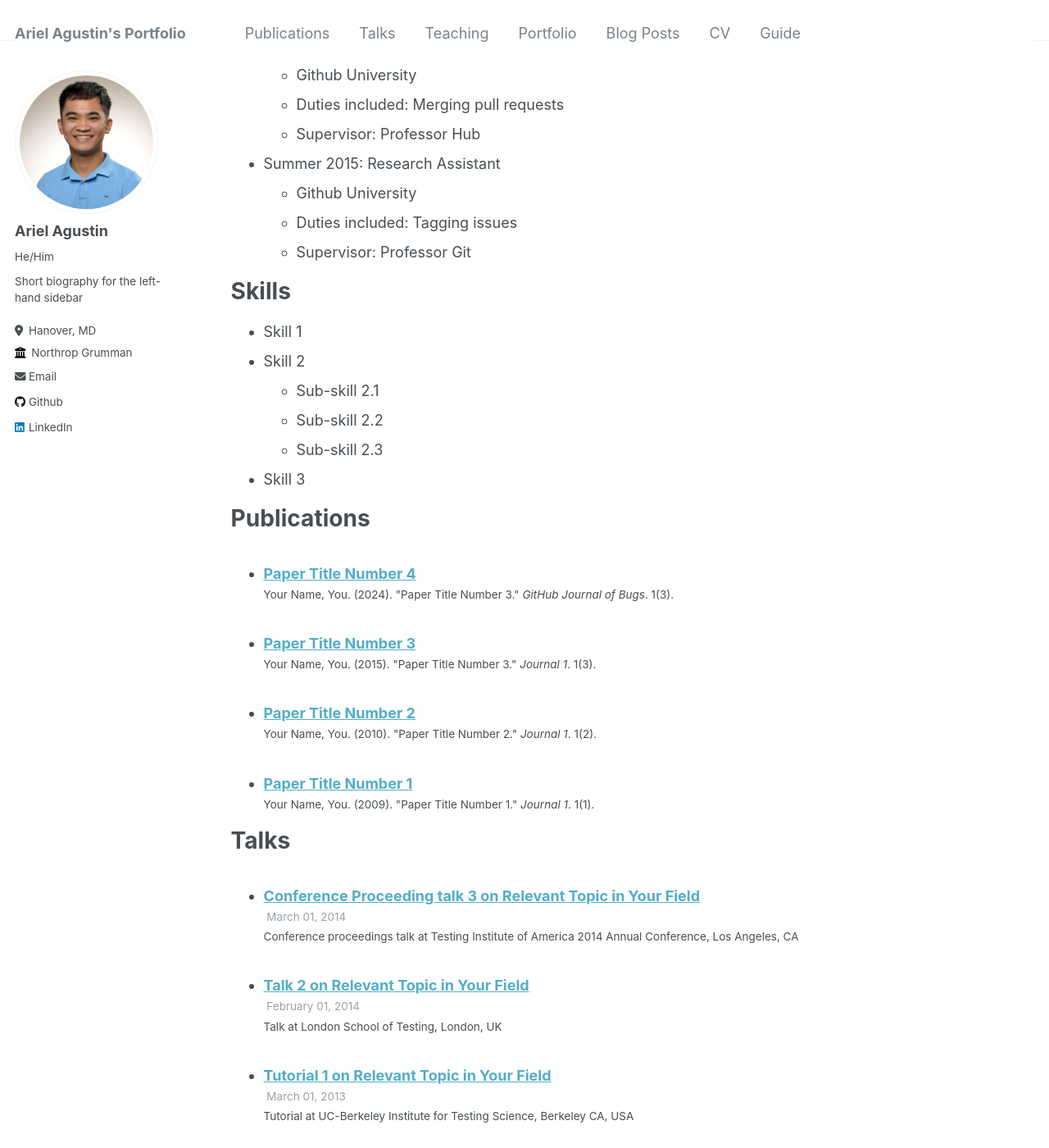
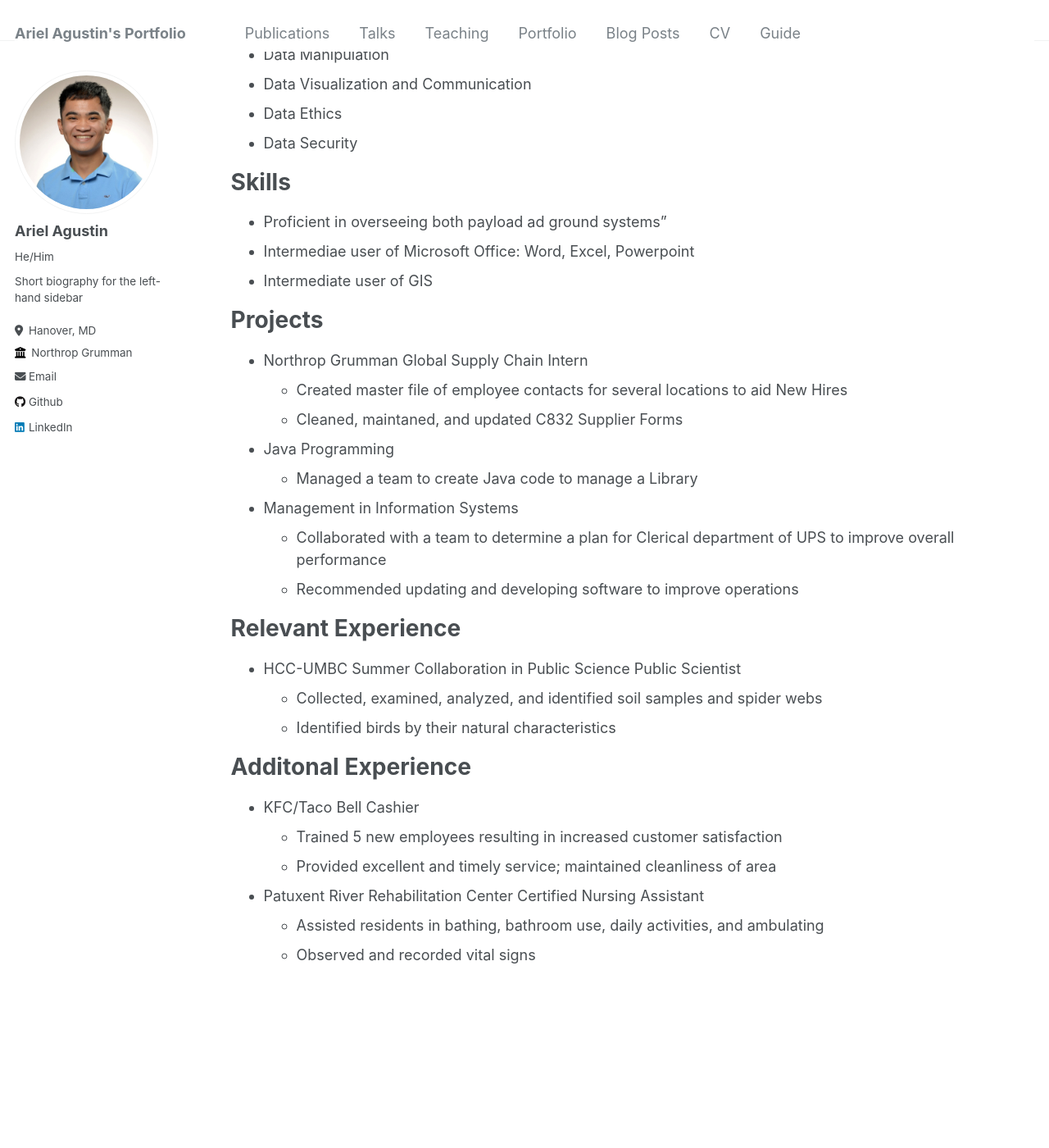
Before and after one commit to Ariel-Agustin/Ariel-Agustin.github.io, a Jekyll site: the page built from _pages/cv.md, in a window 1280 px wide and 1400 px high, scrolled down 465 px. Shown: the whole window at 82% size. Built offline with Jekyll 4.4.1, drawn with Linux system fonts in a browser that asks for light colours; some of the changed text lies outside the part shown.

Commit message:
Update cv.md

```diff
--- a/_pages/cv.md
+++ b/_pages/cv.md
@@ -12,54 +12,54 @@ redirect_from:
 Education
 ======
 * B.A. in Geography & Environmental Studies , University of Maryland Baltimore County, 2024 (expected)
-* A.A. in General Studies, Howard Community College, 2021
-*
+* A.A. in General Studies, Howard Community College, 2022
 
-Work experience
+Honors
 ======
-* Spring 2024: Academic Pages Collaborator
+* UMBC Dean's List, Spring 20
 
-  * Github University
-  * Duties includes: Updates and improvements to template
-  * Supervisor: The Users
-
-* Fall 2015: Research Assistant
-  * Github University
-  * Duties included: Merging pull requests
-  * Supervisor: Professor Hub
-
-* Summer 2015: Research Assistant
-  * Github University
-  * Duties included: Tagging issues
-  * Supervisor: Professor Git
+Certifications
+======
+* Digital Tech Credential: Generalist (Greater Washington Partnership)
+* The Role of Data and Analytics
+* Probability and Descriptive and Inferential Statistics
+* Data Manipulation
+* Data Visualization and Communication
+* Data Ethics
+* Data Security
 
 Skills
 ======
-* Skill 1
-* Skill 2
-  * Sub-skill 2.1
-  * Sub-skill 2.2
-  * Sub-skill 2.3
-* Skill 3
+* Proficient in overseeing both payload ad ground systems"
+* Intermediae user of Microsoft Office: Word, Excel, Powerpoint
+* Intermediate user of GIS
 
-Publications
+Projects
 ======
-  <ul>{% for post in site.publications reversed %}
-    {% include archive-single-cv.html %}
-  {% endfor %}</ul>
+* Northrop Grumman
+Global Supply Chain Intern
+  * Created master file of employee contacts for several locations to aid New Hires
+  * Cleaned, maintaned, and updated C832 Supplier Forms
+* Java Programming
+  * Managed a team to create Java code to manage a Library
+* Management in Information Systems
+  * Collaborated with a team to determine a plan for Clerical department of UPS to improve overall performance
+  * Recommended updating and developing software to improve operations
 
-Talks
+Relevant Experience
 ======
-  <ul>{% for post in site.talks reversed %}
-    {% include archive-single-talk-cv.html  %}
-  {% endfor %}</ul>
+* HCC-UMBC Summer Collaboration in Public Science
+Public Scientist
+  * Collected, examined, analyzed, and identified soil samples and spider webs
+  * Identified birds by their natural characteristics
 
-Teaching
+Additonal Experience
 ======
-  <ul>{% for post in site.teaching reversed %}
-    {% include archive-single-cv.html %}
-  {% endfor %}</ul>
-
-Service and leadership
-======
-* Currently signed in to 43 different slack teams
+* KFC/Taco Bell
+Cashier
+  * Trained 5 new employees resulting in increased customer satisfaction
+  * Provided excellent and timely service; maintained cleanliness of area
+* Patuxent River Rehabilitation Center
+Certified Nursing Assistant
+  * Assisted residents in bathing, bathroom use, daily activities, and ambulating
+  * Observed and recorded vital signs
```
